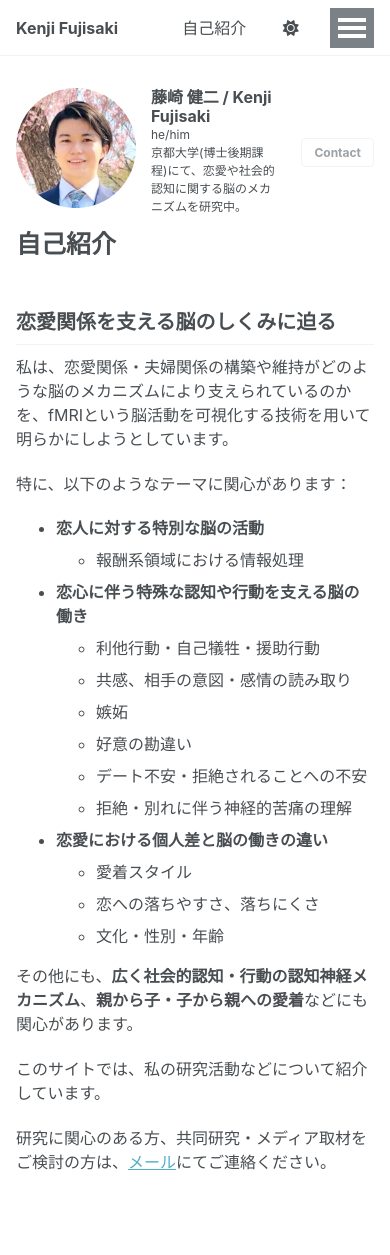
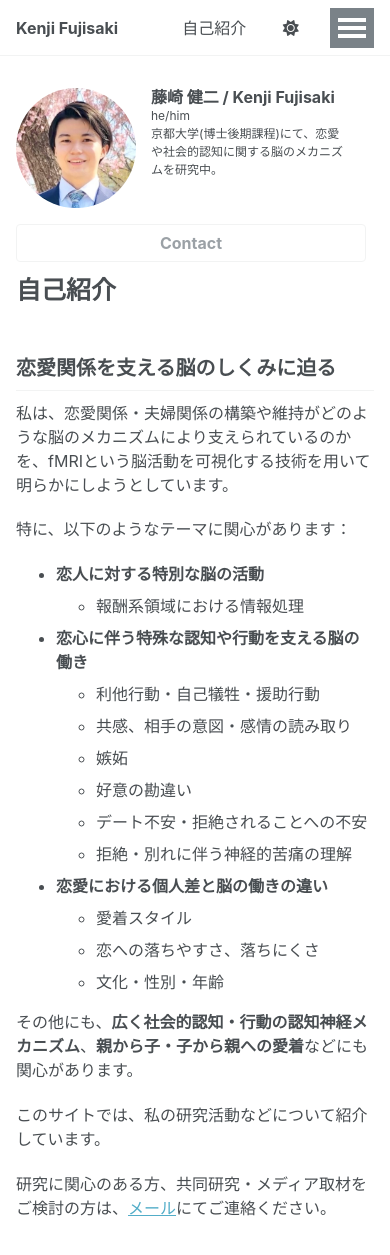
Before and after one commit to kenjifujisaki-research/kenjifujisaki-research.github.io, a Jekyll site: the page built from _pages/about.md, in a window 390 px wide and 1400 px high. Shown: the top 1255 px of the window. Built offline with Jekyll 4.4.1, drawn with Linux system fonts in a browser that asks for light colours.

Commit message:
Update author-profile.html

```diff
--- a/_includes/author-profile.html
+++ b/_includes/author-profile.html
@@ -37,6 +37,29 @@
     {% if author.pronouns %}<p class="author__pronouns">{{ author.pronouns }}</p>{% endif %}
     {% if author.bio %}<p class="author__bio">{{ author.bio }}</p>{% endif %}
   </div>
+
+ <style>
+
+.contact-button {
+  display: inline-block;
+  margin-top: 1rem;
+}
+@media screen and (max-width: 767px) {
+  .contact-button {
+    display: inline-block;
+    width: auto;
+    padding: 0.5em 1em;
+    font-size: 1rem;
+    float: right;
+    margin-right: 0.5rem;
+  }
+
+  .author__urls-wrapper {
+    display: flex;
+    flex-direction: column;
+  }
+}
+</style>
 
 
 
```
